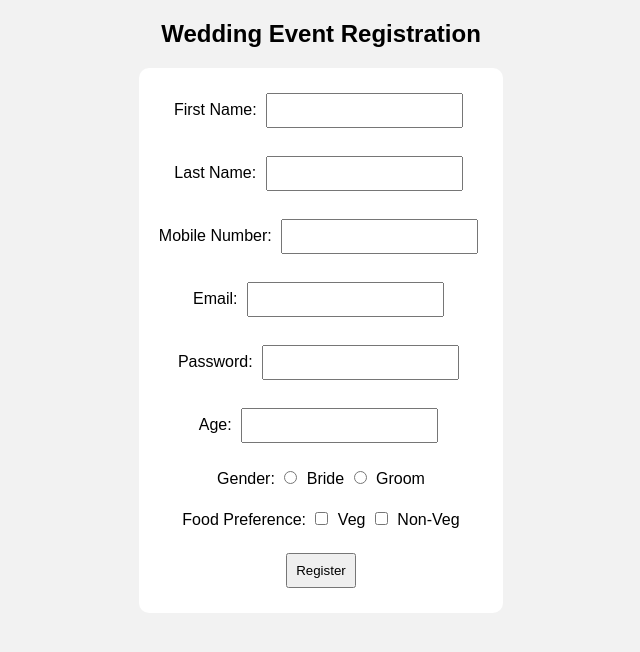
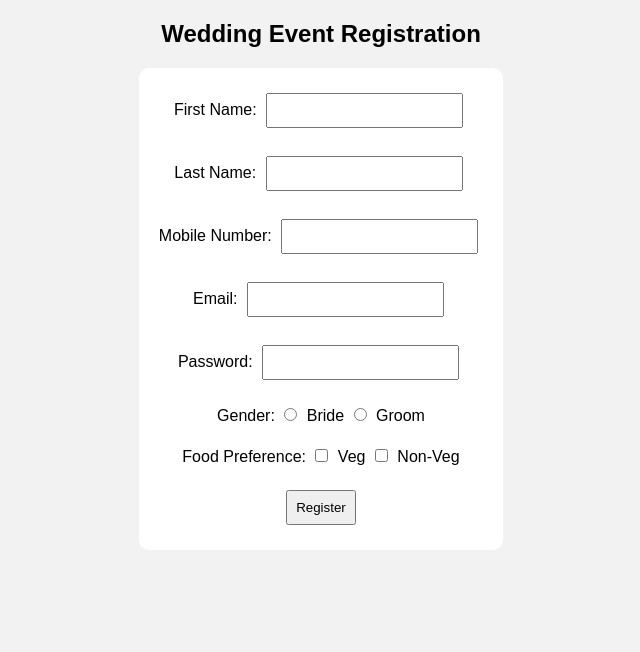
Before and after one commit to bmaneeshcse2405l4-commits/event, a plain HTML site: page registration.html in a window 1280 px wide. Shown: the whole page, without its empty margins (319-959 px from the left). Drawn offline with Linux system fonts and the light colour scheme.

Commit message:
Initial commit

```diff
--- a/registration.html
+++ b/registration.html
@@ -25,8 +25,6 @@
 <label>Password:</label>
 <input type="password" id="password" required><br><br>
 
-<label>Age:</label>
-<input type="number" id="age" required><br><br>
 
 <label>Gender:</label>
 <input type="radio" name="gender" required> Bride
```
